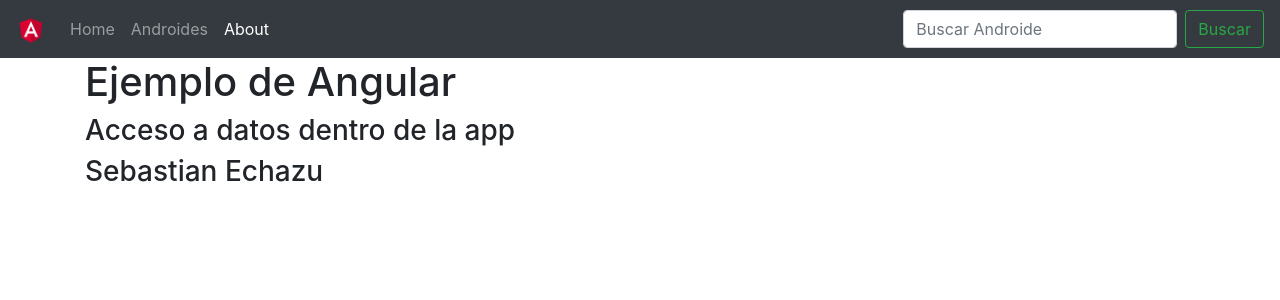
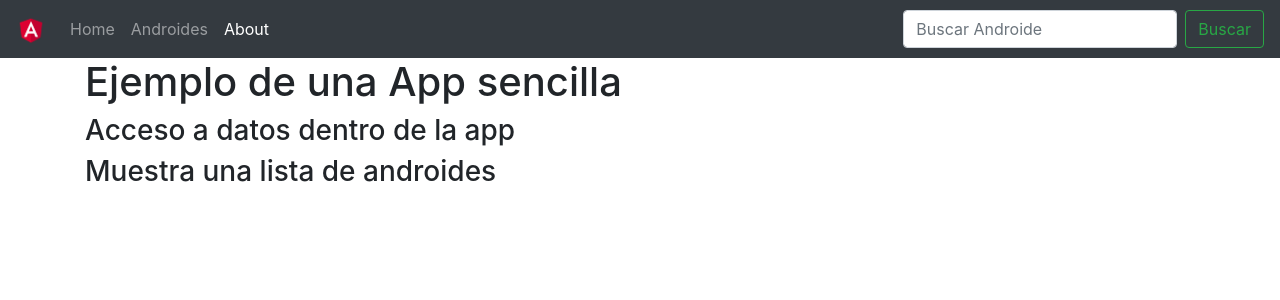
Before and after one commit to Sebastian-Echazu-Angular/AndroidesApp, an Angular app: page /about in a window 1280 px wide. Shown: the top 300 px of the page. Built offline with nearby package versions, Linux system fonts and the light colour scheme.

Commit message:
Update about.component.html

```diff
--- a/src/app/components/about/about.component.html
+++ b/src/app/components/about/about.component.html
@@ -1,3 +1,3 @@
-<h1 class="animated fadeIn fast">Ejemplo de Angular </h1>
+<h1 class="animated fadeIn fast">Ejemplo de una App sencilla</h1>
 <h3 class="animated fadeIn">Acceso a datos dentro de la app</h3>
-<h3 class="animated fadeIn">Sebastian Echazu</h3>
+<h3 class="animated fadeIn">Muestra una lista de androides</h3>
```
